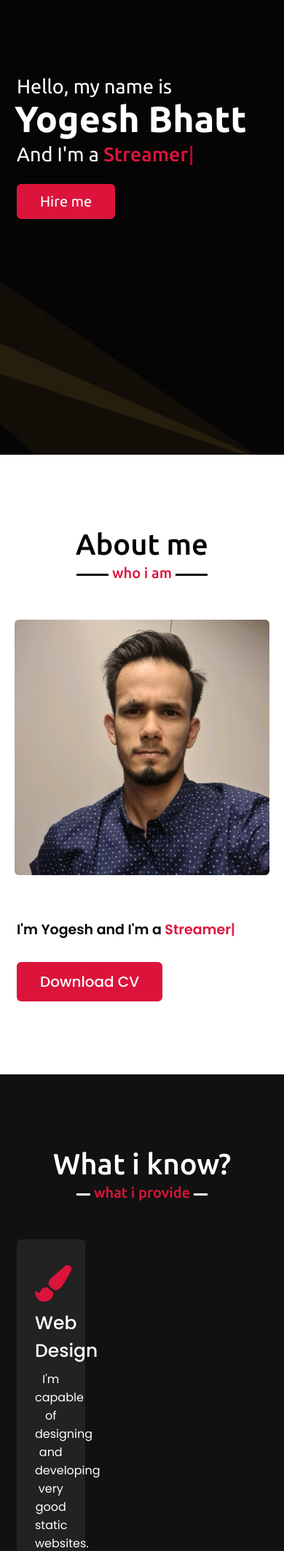
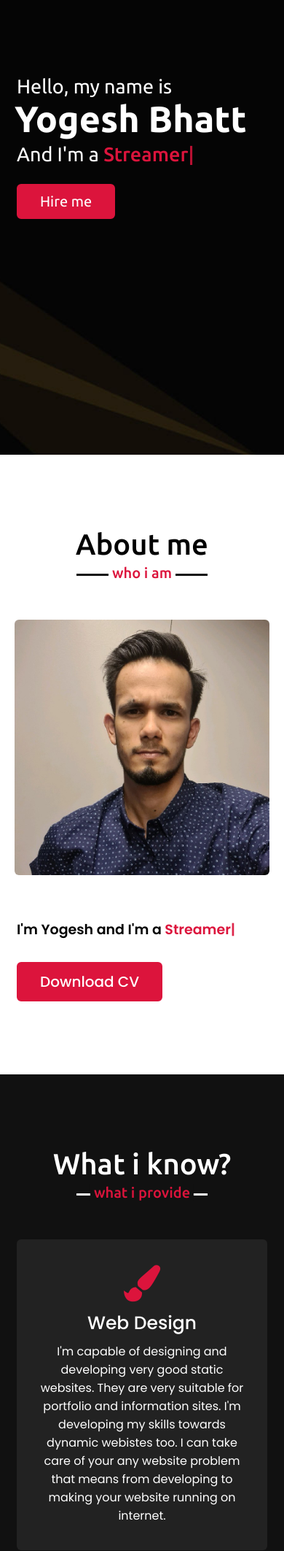
Before and after one commit to smr-yogesh/MyPortfolio, a PHP site: page / in a window 390 px wide. Shown: the part 221-2346 px from the top of the page at 73% size. Run offline with PHP 8.4, Linux system fonts and the light colour scheme.

Commit message:
responsive correction

```diff
--- a/style.css
+++ b/style.css
@@ -677,7 +677,7 @@ footer span a:hover{
     .about .about-content .right{
         flex: 100%;
     }
-    .services .proj-content .card{
+    .services .serv-content .card{
         width: calc(50% - 10px);
         margin-bottom: 20px;
     }
@@ -705,7 +705,7 @@ footer span a:hover{
     .home .home-content a{
         font-size: 20px;
     }
-    .services .proj-content .card{
+    .services .serv-content .card{
         width: 100%;
     }
     .projects .proj-content .card{
```
